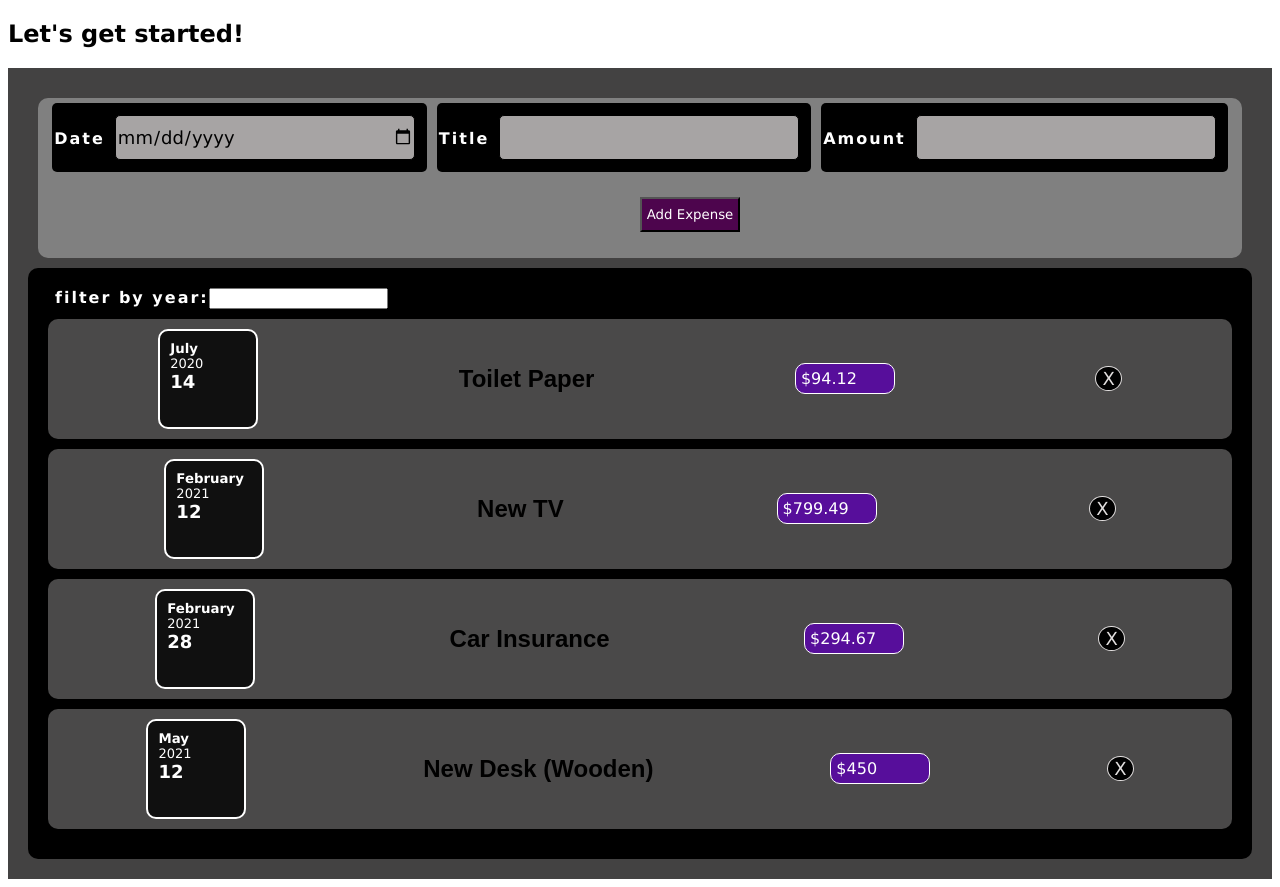
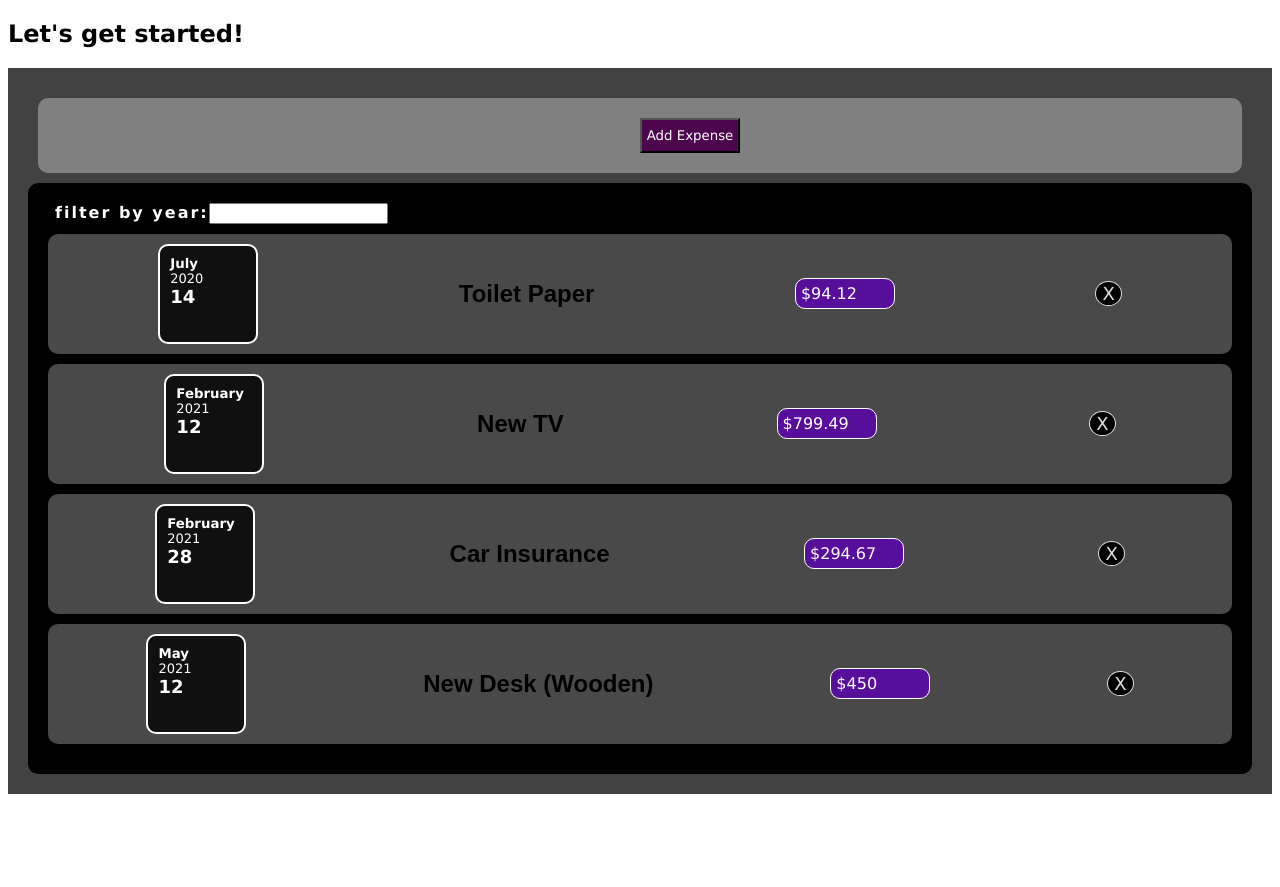
Before and after one commit to SuchiBankoti/react_expense_tracker, a React (Create React App) app: page / in a window 1280 px wide. After the commit the page ends 802 px from the top, so only its background shows below. Built offline with nearby package versions, Linux system fonts and the light colour scheme.

Commit message:
new state for add expense button

```diff
--- a/src/ExpenseForm.css
+++ b/src/ExpenseForm.css
@@ -29,12 +29,12 @@ label {
 }
 .form-container {
   background-color: grey;
-  height: 20vh;
+  height: fit-content;
   margin: 10px;
   padding-bottom: 20px;
   border-radius: 10px;
 }
-.submit-btn {
+.form-btn {
   background-color: rgb(77, 5, 77);
   color: white;
   width: 100px;
--- a/src/ExpenseForm.js
+++ b/src/ExpenseForm.js
@@ -12,8 +12,15 @@ export default function ExpenseForm(props) {
       return { ...prev, [e.target.name]: e.target.value };
     });
   }
+  function formAction() {
+    if (formdata.date) {
+      props.AddItem(formdata);
+    }
+    props.setDisplayForm((prev) => !prev);
+  }
   return (
     <div className="form-container">
+      {props.displayForm ? (
         <form className="form">
           <label>
             Date
@@ -46,9 +53,24 @@ export default function ExpenseForm(props) {
             />
           </label>
         </form>
-      <button onClick={() => props.AddItem(formdata)} className="submit-btn">
+      ) : (
+        ""
+      )}
+      <div className="form-btn-container">
+        {props.displayForm ? (
+          <button
+            className="form-btn"
+            onClick={() => props.setDisplayForm((prev) => !prev)}
+          >
+            Cancel
+          </button>
+        ) : (
+          ""
+        )}
+        <button onClick={formAction} className="form-btn">
           Add Expense
         </button>
       </div>
+    </div>
   );
 }
--- a/src/Expenses.js
+++ b/src/Expenses.js
@@ -6,6 +6,7 @@ import "./Expenses.css";
 
 export default function Expenses(props) {
   const { items, addItems } = props;
+  const [displayForm, setDisplayForm] = useState(false);
   const [searchDate, setsearchDate] = useState([]);
   const [searchItems, setSearchItems] = useState([]);
 
@@ -48,7 +49,11 @@ export default function Expenses(props) {
   ));
   return (
     <div className="front-page">
-      <ExpenseForm AddItem={addNewItem} />
+      <ExpenseForm
+        AddItem={addNewItem}
+        setDisplayForm={setDisplayForm}
+        displayForm={displayForm}
+      />
       <div className="expenses">
         <form>
           <label>
```
Lines whose indentation alone changed are shown as unchanged.
